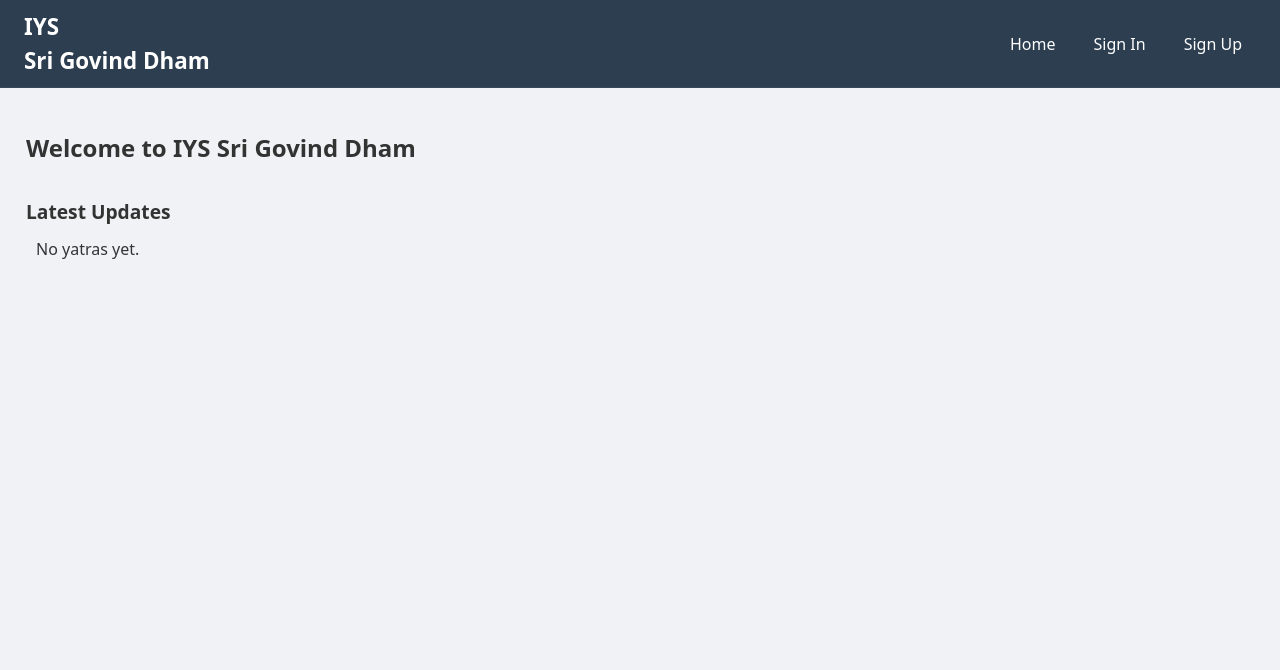
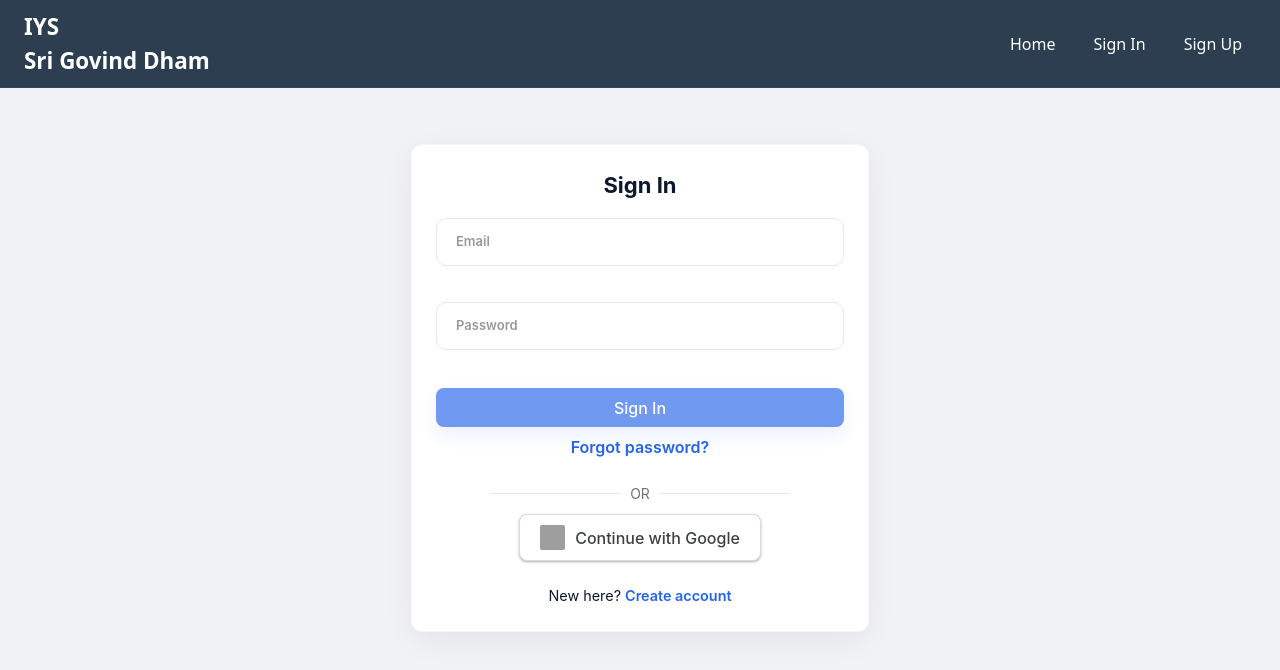
Before and after one commit to divyanshu0210/iys_sgd, a React (Vite) app: page /signin in a window 1280 px wide. Before the commit this address led to /. Shown: the top 670 px of the page. Built offline with nearby package versions, Linux system fonts and the light colour scheme; no server answers; grey boxes are pictures that could not be loaded.

Commit message:
fix : nav not reponed , public router

```diff
--- a/src/pages/Registration/steps/CheckoutStep.jsx
+++ b/src/pages/Registration/steps/CheckoutStep.jsx
@@ -243,6 +243,7 @@ const CheckoutStep = () => {
     setScreenshot(null);
     setActiveTab("registered");
     setCurrentStep(1);
+    setIsNavigationLocked(false);
     navigate(`/yatra/${yatra_id}/register`);
   };
   return (
--- a/src/routes/PublicOnlyRoute.jsx
+++ b/src/routes/PublicOnlyRoute.jsx
@@ -6,5 +6,5 @@ export default function PublicOnlyRoute() {
   const { user ,loading} = useAuth();
 
   // If user is logged in → redirect to home
-  return user ||loading ? <Navigate to="/" replace /> : <Outlet />;
+  return user  ? <Navigate to="/" replace /> : <Outlet />;
 }
```
